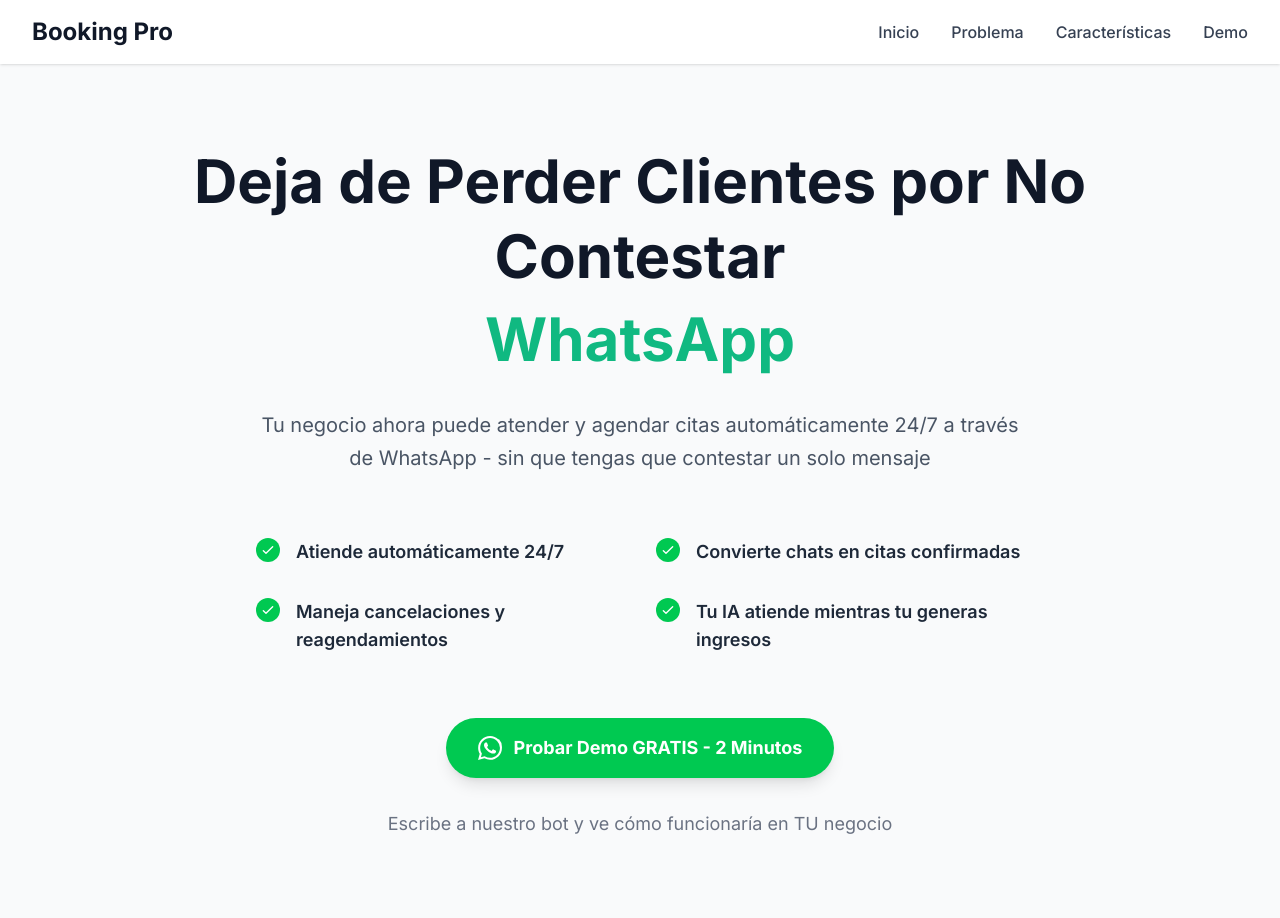
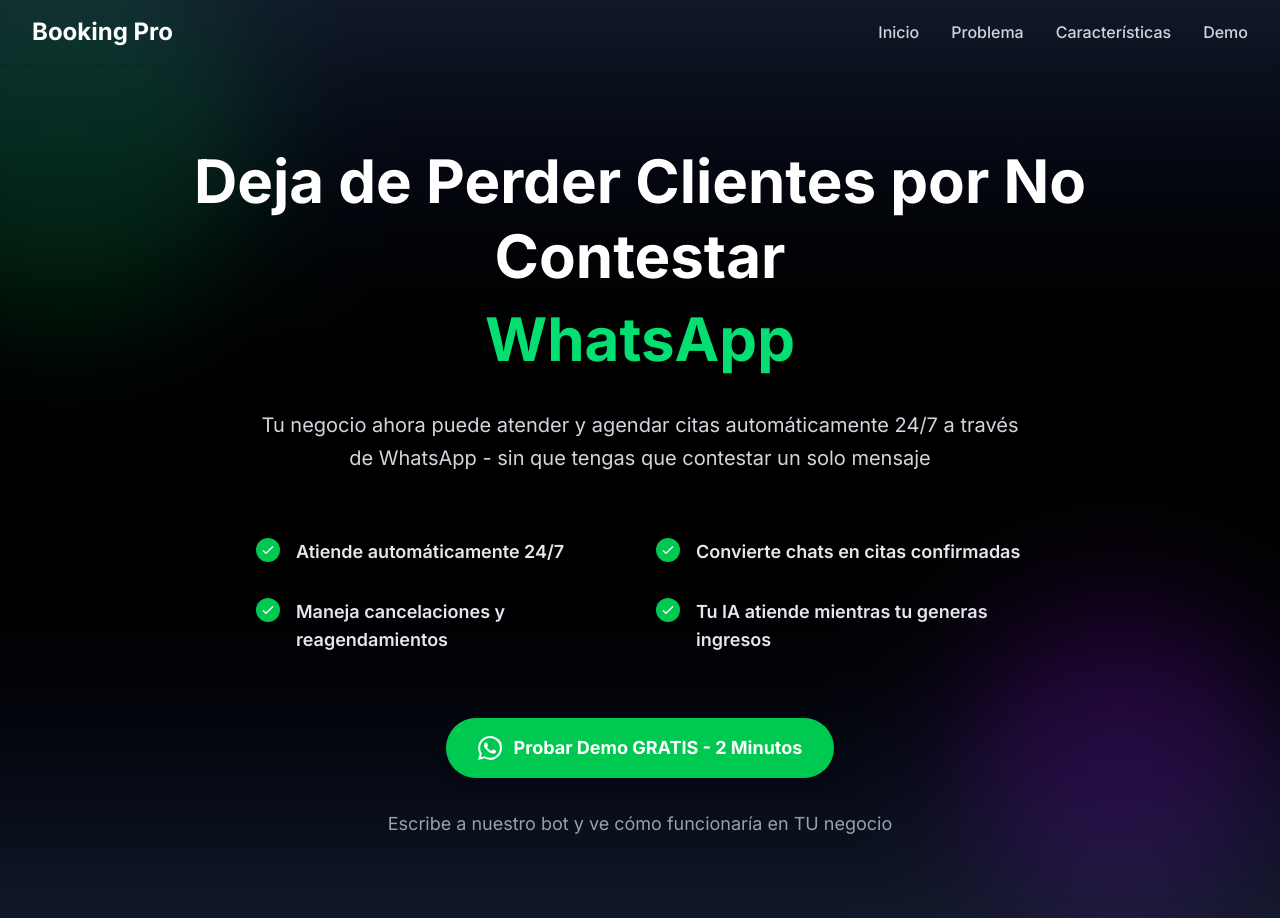
Before and after one commit to miguelbonifaz/booking-pro-website, a website built with Vite: page index.html in a window 1280 px wide. Built offline with nearby package versions, Linux system fonts and the light colour scheme.

Commit message:
Added ne wbg gradient

```diff
--- a/index.html
+++ b/index.html
@@ -12,35 +12,36 @@
     />
     <link rel="stylesheet" href="src/main.css" />
   </head>
-  <body class="font-sans bg-gray-50 text-gray-900">
+  <body class="font-sans text-gray-900">
+    <div class="bg-gradient-to-b from-gray-900 via-black to-gray-900 min-h-screen">
     <!-- Navigation -->
-    <nav class="bg-white shadow-sm">
+    <nav class="bg-transparent shadow-sm relative z-20">
       <div class="max-w-7xl mx-auto px-4 sm:px-6 lg:px-8">
         <div class="flex justify-between items-center py-4">
           <div class="flex-shrink-0">
-            <h1 class="text-2xl font-bold text-gray-900">Booking Pro</h1>
+            <h1 class="text-2xl font-bold text-white">Booking Pro</h1>
           </div>
 
           <div class="hidden md:block">
             <div class="ml-10 flex items-baseline space-x-8">
               <a
                 href="#"
-                class="text-gray-700 hover:text-primary font-medium transition-colors"
+                class="text-gray-300 hover:text-green-400 font-medium transition-colors"
                 >Inicio</a
               >
               <a
                 href="#"
-                class="text-gray-700 hover:text-primary font-medium transition-colors"
+                class="text-gray-300 hover:text-green-400 font-medium transition-colors"
                 >Problema</a
               >
               <a
                 href="#"
-                class="text-gray-700 hover:text-primary font-medium transition-colors"
+                class="text-gray-300 hover:text-green-400 font-medium transition-colors"
                 >Características</a
               >
               <a
                 href="#"
-                class="text-gray-700 hover:text-primary font-medium transition-colors"
+                class="text-gray-300 hover:text-green-400 font-medium transition-colors"
                 >Demo</a
               >
             </div>
@@ -48,7 +49,7 @@
 
           <!-- Mobile menu button -->
           <div class="md:hidden">
-            <button type="button" class="text-gray-400 hover:text-gray-500">
+            <button type="button" class="text-gray-400 hover:text-white">
               <svg
                 class="h-6 w-6"
                 stroke="currentColor"
@@ -69,19 +70,19 @@
     </nav>
 
     <!-- Hero Section -->
-    <section class="py-20 px-4 sm:px-6 lg:px-8">
-      <div class="max-w-4xl mx-auto text-center">
+    <section class="relative min-h-screen flex items-center justify-center py-20 px-4 sm:px-6 lg:px-8">
+      <div class="relative z-10 max-w-4xl mx-auto text-center">
         <!-- Main Heading -->
         <h1
-          class="text-5xl md:text-6xl font-bold text-gray-900 mb-8 leading-tight"
+          class="text-4xl md:text-6xl font-extrabold text-white mb-8 leading-tight"
         >
           Deja de Perder Clientes por No Contestar
-          <span class="text-primary block mt-2">WhatsApp</span>
+          <span class="text-green-400 block mt-2">WhatsApp</span>
         </h1>
 
         <!-- Subtitle -->
         <p
-          class="text-xl text-gray-600 mb-16 max-w-3xl mx-auto leading-relaxed"
+          class="text-lg md:text-xl text-gray-300 mb-16 max-w-3xl mx-auto leading-relaxed"
         >
           Tu negocio ahora puede atender y agendar citas automáticamente 24/7 a
           través de WhatsApp - sin que tengas que contestar un solo mensaje
@@ -113,7 +114,7 @@
               </div>
             </div>
             <div>
-              <p class="text-gray-800 font-semibold text-lg">
+              <p class="text-gray-200 font-semibold text-lg">
                 Atiende automáticamente 24/7
               </p>
             </div>
@@ -141,7 +142,7 @@
               </div>
             </div>
             <div>
-              <p class="text-gray-800 font-semibold text-lg">
+              <p class="text-gray-200 font-semibold text-lg">
                 Convierte chats en citas confirmadas
               </p>
             </div>
@@ -169,7 +170,7 @@
               </div>
             </div>
             <div>
-              <p class="text-gray-800 font-semibold text-lg">
+              <p class="text-gray-200 font-semibold text-lg">
                 Maneja cancelaciones y reagendamientos
               </p>
             </div>
@@ -197,7 +198,7 @@
               </div>
             </div>
             <div>
-              <p class="text-gray-800 font-semibold text-lg">
+              <p class="text-gray-200 font-semibold text-lg">
                 Tu IA atiende mientras tu generas ingresos
               </p>
             </div>
@@ -217,11 +218,18 @@
         </div>
 
         <!-- Bottom text -->
-        <p class="text-gray-500 text-lg">
+        <p class="text-gray-400 text-lg">
           Escribe a nuestro bot y ve cómo funcionaría en TU negocio
         </p>
       </div>
+
+      <!-- Efectos de luz en el fondo -->
+      <div class="absolute inset-0">
+        <div class="absolute -top-32 -left-32 w-96 h-96 bg-green-600 rounded-full mix-blend-screen opacity-20 blur-3xl"></div>
+        <div class="absolute bottom-0 right-0 w-80 h-80 bg-purple-600 rounded-full mix-blend-screen opacity-20 blur-3xl"></div>
+      </div>
     </section>
+    </div>
 
     <script type="module">
       import "./src/main.css";
```
